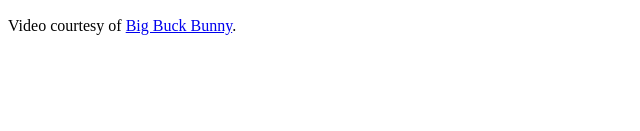
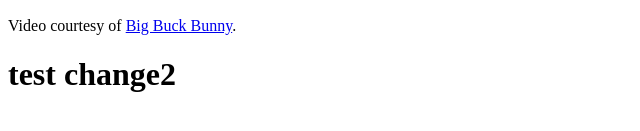
Before and after one commit to azcc/nextjs, a plain HTML site: page index.html in a window 1280 px wide. Shown: the part 211-342 px from the top of the page, without its empty margins (0-640 px from the left). Drawn offline with Linux system fonts and the light colour scheme.

Commit message:
Automated commit

```diff
--- a/index.html
+++ b/index.html
@@ -10,6 +10,8 @@
 Video courtesy of
 <a href="https://www.bigbuckbunny.org/" target="_blank">Big Buck Bunny</a>.
 </p>
+<h1>test change2</h1>
+
 
 </body>
 </html>
```
